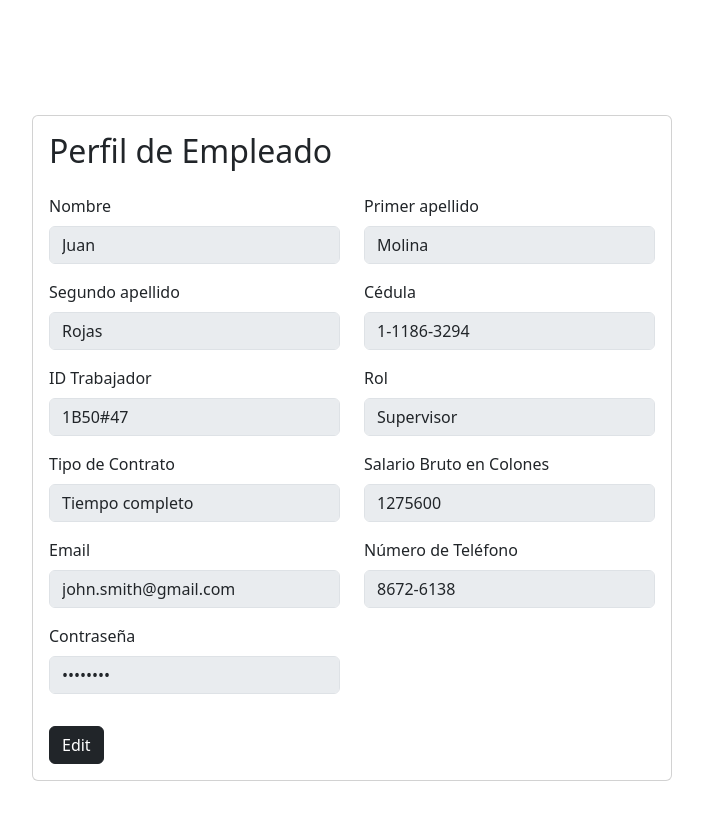
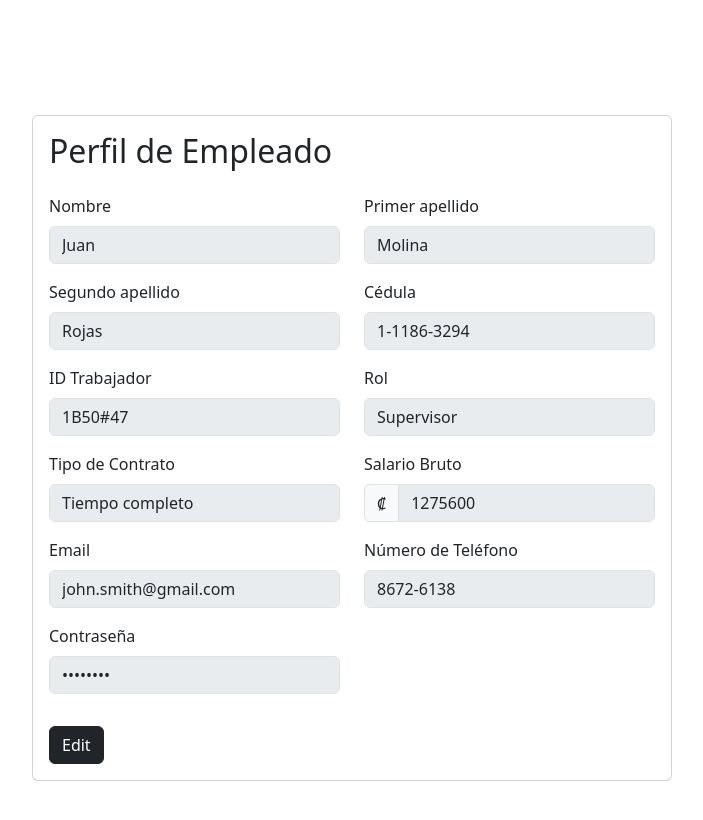
Before and after one commit to luisEChaconC/PI-IngeBases, a Vue app in the folder frontend/: page /view-employee-profile in a window 1280 px wide. Shown: the top 820 px of the page, without its empty margins (288-991 px from the left). Built offline with nearby package versions, Linux system fonts and the light colour scheme; the HTML template or start-up script is replaced by a standard one.

Commit message:
feat(view-employee-info): add "₡ " simbol in "Salario Bruto" space and replacing "Salario Bruto en Colones" for "Salario Bruto"

```diff
--- a/frontend/src/views/ViewEmployeeProfile.vue
+++ b/frontend/src/views/ViewEmployeeProfile.vue
@@ -44,8 +44,11 @@
               <input type="text" class="form-control" id="role" v-model="employee.role" disabled />
             </div>
               <div class="mb-3">
-                <label for="grossSalary" class="form-label">Salario Bruto en Colones</label>
+                <label for="grossSalary" class="form-label">Salario Bruto</label>
+                <div class="input-group">
+                <span class="input-group-text">₡</span>
                 <input type="number" class="form-control" id="grossSalary" v-model="employee.grossSalary" disabled />
+                </div>
               </div>
               <div class="mb-3">
                 <label for="phone" class="form-label">Número de Teléfono</label>
```
